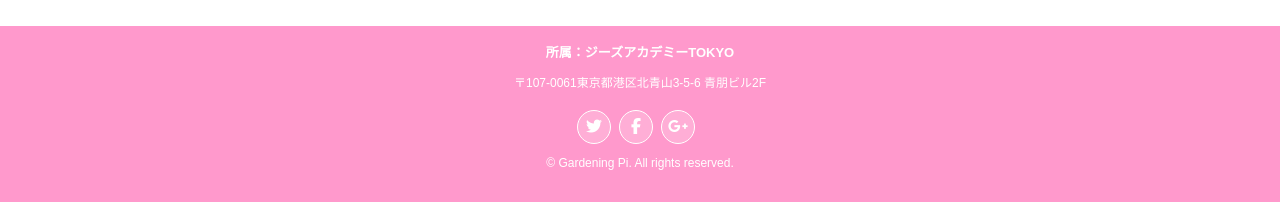
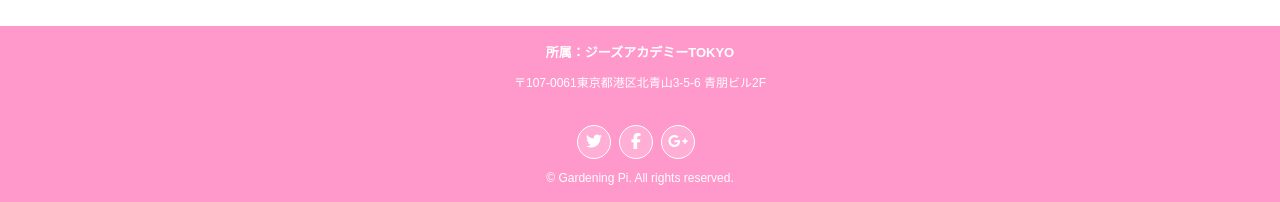
Before and after one commit to yumi050/GardeningPi, a PHP site: page / in a window 1280 px wide. Shown: the part 2214-2416 px from the top of the page. Run offline with PHP 8.4, Linux system fonts and the light colour scheme; some libraries are stand-ins or nearby versions.

Commit message:
Update styles.css

```diff
--- a/styles.css
+++ b/styles.css
@@ -169,6 +169,7 @@ footer .container{
 .footA p{
   font-size: 12px;
   margin-bottom: 0;
+  padding-bottom: 15px;
 }
 
 /* SNSアイコン*/
```
